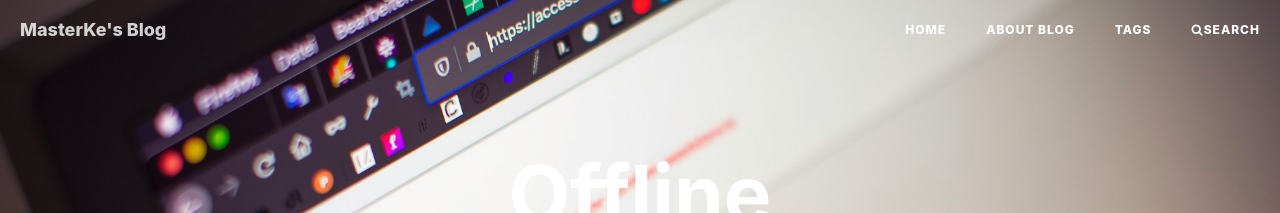
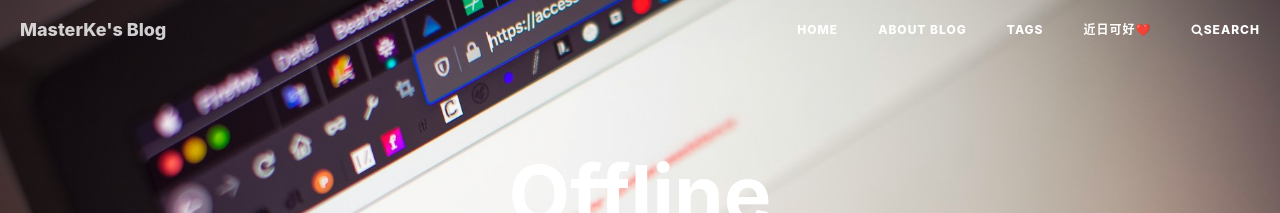
Before and after one commit to MasterKe2003/blog, a Jekyll site: the page built from offline.html, in a window 1280 px wide. Shown: the top 213 px of the page. Built offline with Jekyll 4.4.1, drawn with Linux system fonts in a browser that asks for light colours; nearby versions of some CDN libraries; comment, search, counter and statistics services are not loaded.

Commit message:
主页标题

```diff
--- a/_layouts/default.html
+++ b/_layouts/default.html
@@ -15,7 +15,7 @@
 
 
 <!-- Image to hack wechat -->
-<img src="/img/icon_wechat.png" width="0" height="0" />
+<!-- <img src="/img/icon_wechat.png" width="0" height="0" /> -->
 <!-- Migrate from head to bottom, no longer block render and still work -->
 
 </body>
--- a/index.html
+++ b/index.html
@@ -1,5 +1,6 @@
 ---
 layout: page
+title: "近日可好❤️"
 description: ""
 ---
 
```
